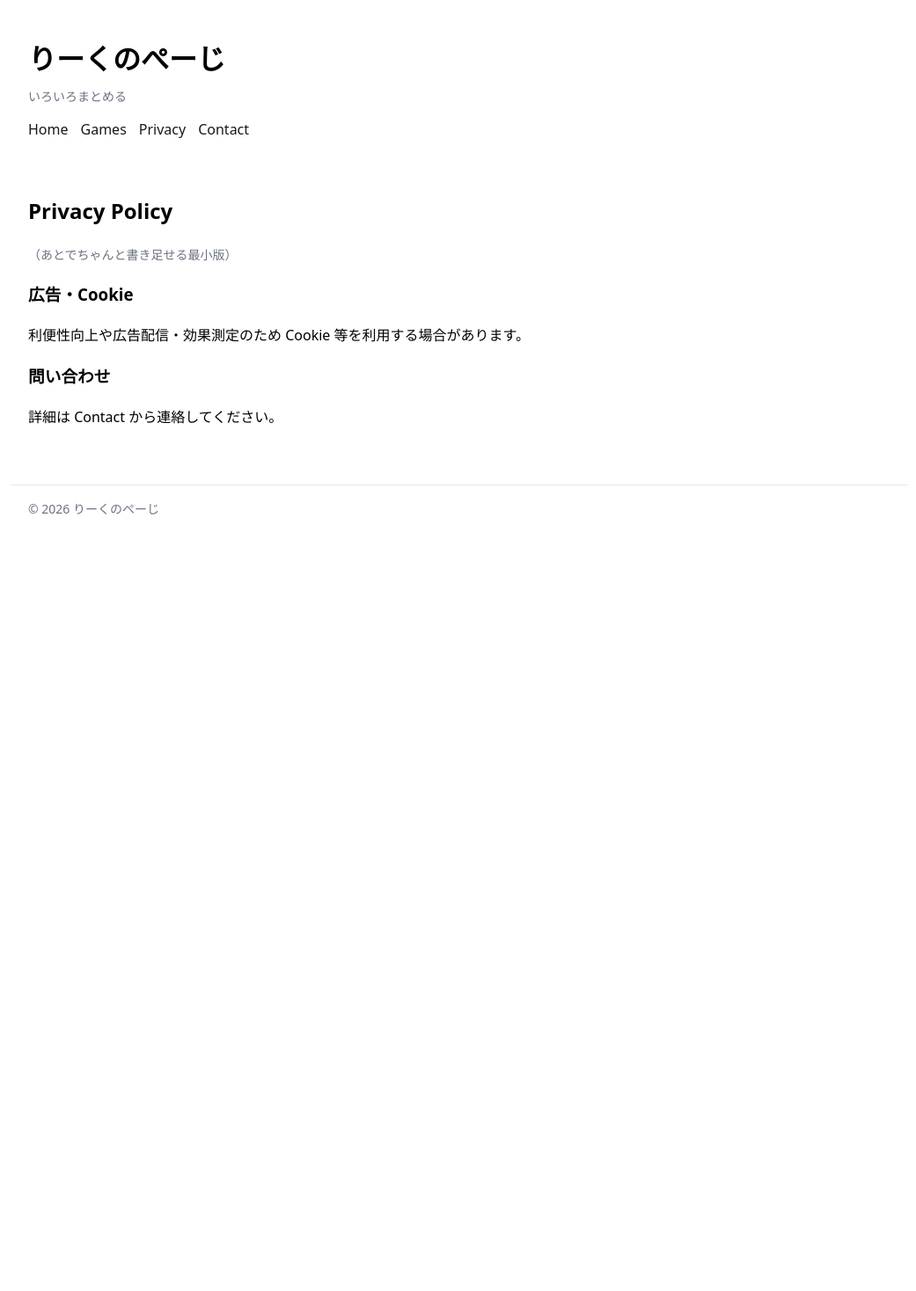
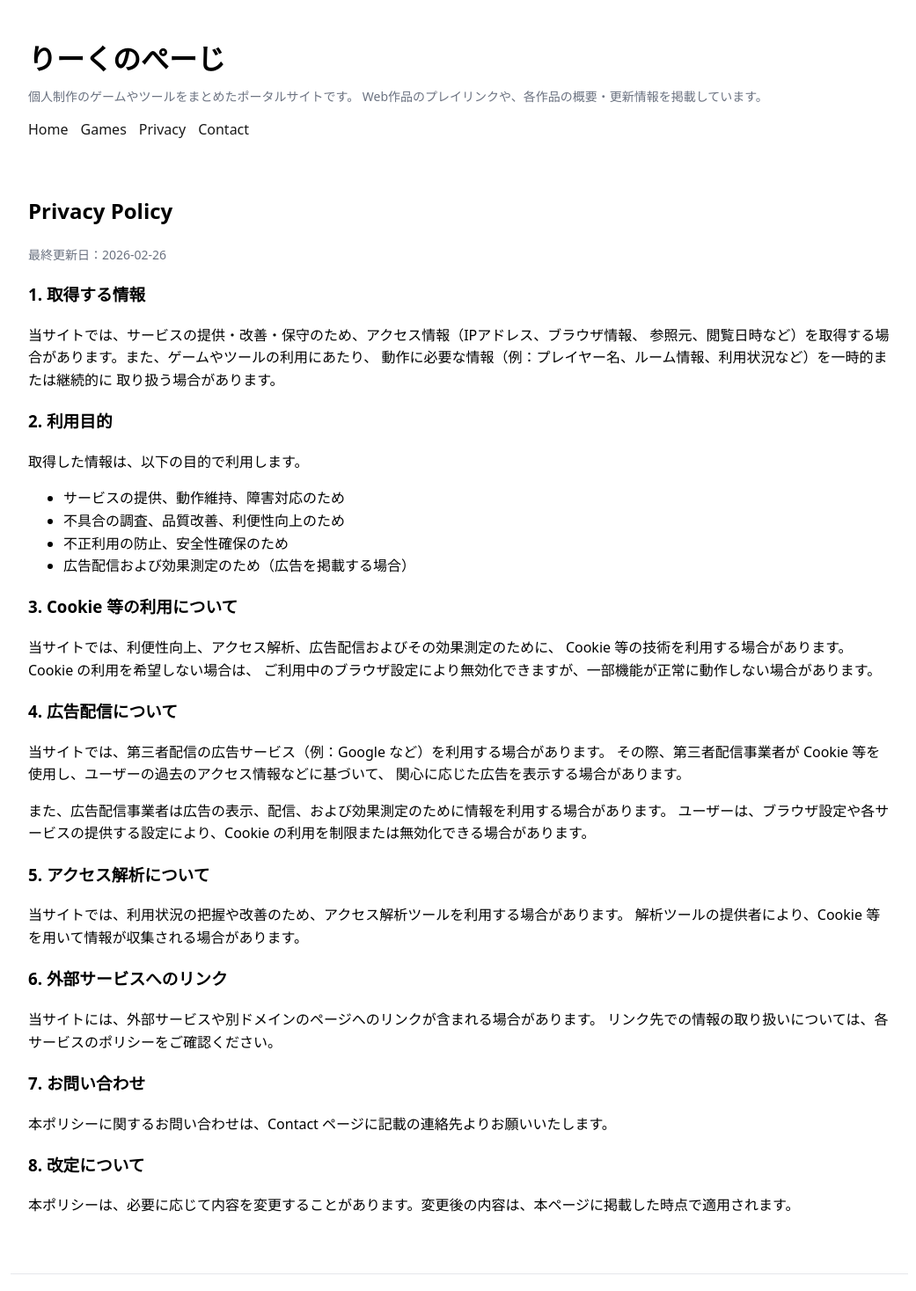
Before and after one commit to reak1161/reak-portal, a React (Vite) app: page /privacy in a window 1280 px wide. Shown: the top 1468 px of the page at 88% size, without its empty margins (118-1159 px from the left). Before the commit the page ends 800 px from the top, so only its background shows below. Built offline with nearby package versions, Linux system fonts and the light colour scheme.

Commit message:
change sentence

```diff
--- a/src/components/Layout.tsx
+++ b/src/components/Layout.tsx
@@ -6,7 +6,8 @@ export default function Layout() {
       <header className="container">
         <h1 style={{ marginBottom: 6 }}>りーくのぺーじ</h1>
         <p className="muted" style={{ marginTop: 0 }}>
-          いろいろまとめる
+        個人制作のゲームやツールをまとめたポータルサイトです。
+        Web作品のプレイリンクや、各作品の概要・更新情報を掲載しています。
         </p>
         <nav className="nav">
           <Link to="/">Home</Link>
@@ -21,7 +22,7 @@ export default function Layout() {
       </main>
 
       <footer className="container footer">
-        <div className="muted">© {new Date().getFullYear()} りーくのぺーじ</div>
+        <div className="muted">© {new Date().getFullYear()} reak Games</div>
       </footer>
     </div>
   );
--- a/src/data/products.ts
+++ b/src/data/products.ts
@@ -12,12 +12,12 @@ export type Product = {
 
 export const products: Product[] = [
   {
-    slug: "highroll",
-    title: "ハイロール",
-    short: "カード×役職×読み合いのオンライン対戦ゲーム",
-    platforms: ["web"],
-    playUrl: "https://highroll.reak1161.com/",
-    status: "released",
+  slug: "highroll",
+  title: "ハイロール",
+  short: "カードと役職を使って読み合うオンライン対戦ゲーム。",
+  platforms: ["web"],
+  playUrl: "https://highroll.reak1161.com/",
+  status: "released",
   },
   {
     slug: "mahjong-score-practice",
--- a/src/pages/Contact.tsx
+++ b/src/pages/Contact.tsx
@@ -2,9 +2,15 @@ export default function Contact() {
   return (
     <div>
       <h2>Contact</h2>
+      <p>
+        バグ報告、ご意見、ご質問などがありましたら、以下の連絡先までお願いいたします。
+      </p>
       <ul>
         <li>Email：reak1161.ice@gmail.com</li>
       </ul>
+      <p className="muted">
+        内容によっては返信までお時間をいただく場合があります。
+      </p>
     </div>
   );
 }
--- a/src/pages/GameDetail.tsx
+++ b/src/pages/GameDetail.tsx
@@ -14,6 +14,10 @@ export default function GameDetail() {
     );
   }
 
+  const isHighroll = p.slug === "highroll";
+  const isMahjong = p.slug === "mahjong-score-practice";
+  const isThreeTurn = p.slug === "three-turn-game";
+
   return (
     <div>
       <div className="muted">
@@ -26,15 +30,119 @@ export default function GameDetail() {
       <h2 style={{ marginTop: 10 }}>{p.title}</h2>
       <p className="muted">{p.short}</p>
 
-      <div style={{ display: "flex", gap: 10, flexWrap: "wrap" }}>
+      <div style={{ display: "flex", gap: 10, flexWrap: "wrap", marginBottom: 20 }}>
         {p.playUrl && (
-          <a className="btn" href={p.playUrl} target="_blank" rel="noreferrer">遊ぶ</a>
+          <a className="btn" href={p.playUrl} target="_blank" rel="noreferrer">
+            Play
+          </a>
         )}
         {p.downloadUrl && (
-          <a className="btn" href={p.downloadUrl} target="_blank" rel="noreferrer">Download</a>
+          <a className="btn" href={p.downloadUrl} target="_blank" rel="noreferrer">
+            Download
+          </a>
         )}
-        <Link className="btn" to="/games">戻る</Link>
+        <Link className="btn" to="/games">Back</Link>
       </div>
+
+      {isHighroll && (
+        <>
+          <h3>ゲーム概要</h3>
+          <p>
+            ハイロールは、カードの効果と役職の能力を組み合わせて戦う、
+            読み合い重視のオンライン対戦ゲームです。
+            相手の行動を予測しながら、手札や役職の使いどころを見極めることが重要になります。
+          </p>
+
+          <h3>特徴</h3>
+          <ul>
+            <li>カード効果と役職能力を組み合わせた駆け引き</li>
+            <li>オンラインで複数人対戦が可能</li>
+            <li>短時間でも遊びやすいテンポ感</li>
+          </ul>
+
+          <h3>遊び方</h3>
+          <p>
+            ルームを作成または参加し、ゲーム開始後は手札や役職を使って相手と勝負します。
+            状況に応じてカードを使い分け、相手の選択を読んで有利に立ち回ることが勝利への鍵です。
+          </p>
+
+          <h3>対応環境</h3>
+          <p>
+            ブラウザからプレイできる Web 版です。PC 環境での利用を想定しています。
+          </p>
+
+          <h3>開発状況</h3>
+          <p>
+            現在公開中です。今後もルール調整や機能追加を行う場合があります。
+          </p>
+        </>
+      )}
+
+      {isMahjong && (
+        <>
+          <h3>ツール概要</h3>
+          <p>
+            麻雀点数計算練習用サイトは、麻雀の点数計算に慣れるための学習用 Web ツールです。
+            符や翻の考え方を確認しながら、実際の点数計算を繰り返し練習できるように設計しています。
+          </p>
+
+          <h3>特徴</h3>
+          <ul>
+            <li>麻雀の点数計算を繰り返し練習できる</li>
+            <li>学習用として短時間でも使いやすい</li>
+            <li>点数計算に慣れたい人向けのシンプルな構成</li>
+          </ul>
+
+          <h3>使い方</h3>
+          <p>
+            問題を見ながら点数を考え、答え合わせを通じて計算の流れを確認します。
+            何度も繰り返し使うことで、実戦で素早く点数を判断しやすくなることを目指しています。
+          </p>
+
+          <h3>対象</h3>
+          <p>
+            麻雀を覚え始めた人や、点数計算に苦手意識がある人向けの学習用ツールです。
+          </p>
+
+          <h3>対応環境</h3>
+          <p>
+            ブラウザから利用できる Web 版です。PC 環境での利用を想定しています。
+          </p>
+        </>
+      )}
+
+      {isThreeTurn && (
+        <>
+          <h3>ゲーム概要</h3>
+          <p>
+            3ターンで終わるゲームは、短いラウンドで勝負が決まる正体秘匿系の対戦ゲームです。
+            限られたターン数の中で、相手の思考を読みながら最適な行動を選ぶことが求められます。
+          </p>
+
+          <h3>特徴</h3>
+          <ul>
+            <li>1ゲームが短く、テンポよく遊べる</li>
+            <li>短いターン数の中で濃い読み合いが発生する</li>
+            <li>正体秘匿要素による駆け引きを楽しめる</li>
+          </ul>
+
+          <h3>遊び方</h3>
+          <p>
+            各プレイヤーは限られた情報の中で行動を選び、3ターンの終了時点で勝敗を決定します。
+            相手の狙いを読みながら、少ない手数で有利を作ることが重要です。
+          </p>
+
+          <h3>こんな人におすすめ</h3>
+          <p>
+            短時間で遊べる対戦ゲームや、読み合い・心理戦が好きな人に向いています。
+          </p>
+
+          <h3>対応環境</h3>
+          <p>
+            ブラウザからプレイできる Web 版です。PC 環境での利用を想定しています。
+          </p>
+        </>
+      )}
     </div>
   );
 }
--- a/src/pages/Privacy.tsx
+++ b/src/pages/Privacy.tsx
@@ -2,11 +2,64 @@ export default function Privacy() {
   return (
     <div>
       <h2>Privacy Policy</h2>
-      <p className="muted">（あとでちゃんと書き足せる最小版）</p>
-      <h3>広告・Cookie</h3>
-      <p>利便性向上や広告配信・効果測定のため Cookie 等を利用する場合があります。</p>
-      <h3>問い合わせ</h3>
-      <p>詳細は Contact から連絡してください。</p>
+      <p className="muted">最終更新日：2026-02-26</p>
+
+      <h3>1. 取得する情報</h3>
+      <p>
+        当サイトでは、サービスの提供・改善・保守のため、アクセス情報（IPアドレス、ブラウザ情報、
+        参照元、閲覧日時など）を取得する場合があります。また、ゲームやツールの利用にあたり、
+        動作に必要な情報（例：プレイヤー名、ルーム情報、利用状況など）を一時的または継続的に
+        取り扱う場合があります。
+      </p>
+
+      <h3>2. 利用目的</h3>
+      <p>取得した情報は、以下の目的で利用します。</p>
+      <ul>
+        <li>サービスの提供、動作維持、障害対応のため</li>
+        <li>不具合の調査、品質改善、利便性向上のため</li>
+        <li>不正利用の防止、安全性確保のため</li>
+        <li>広告配信および効果測定のため（広告を掲載する場合）</li>
+      </ul>
+
+      <h3>3. Cookie 等の利用について</h3>
+      <p>
+        当サイトでは、利便性向上、アクセス解析、広告配信およびその効果測定のために、
+        Cookie 等の技術を利用する場合があります。Cookie の利用を希望しない場合は、
+        ご利用中のブラウザ設定により無効化できますが、一部機能が正常に動作しない場合があります。
+      </p>
+
+      <h3>4. 広告配信について</h3>
+      <p>
+        当サイトでは、第三者配信の広告サービス（例：Google など）を利用する場合があります。
+        その際、第三者配信事業者が Cookie 等を使用し、ユーザーの過去のアクセス情報などに基づいて、
+        関心に応じた広告を表示する場合があります。
+      </p>
+      <p>
+        また、広告配信事業者は広告の表示、配信、および効果測定のために情報を利用する場合があります。
+        ユーザーは、ブラウザ設定や各サービスの提供する設定により、Cookie の利用を制限または無効化できる場合があります。
+      </p>
+
+      <h3>5. アクセス解析について</h3>
+      <p>
+        当サイトでは、利用状況の把握や改善のため、アクセス解析ツールを利用する場合があります。
+        解析ツールの提供者により、Cookie 等を用いて情報が収集される場合があります。
+      </p>
+
+      <h3>6. 外部サービスへのリンク</h3>
+      <p>
+        当サイトには、外部サービスや別ドメインのページへのリンクが含まれる場合があります。
+        リンク先での情報の取り扱いについては、各サービスのポリシーをご確認ください。
+      </p>
+
+      <h3>7. お問い合わせ</h3>
+      <p>
+        本ポリシーに関するお問い合わせは、Contact ページに記載の連絡先よりお願いいたします。
+      </p>
+
+      <h3>8. 改定について</h3>
+      <p>
+        本ポリシーは、必要に応じて内容を変更することがあります。変更後の内容は、本ページに掲載した時点で適用されます。
+      </p>
     </div>
   );
 }
```
